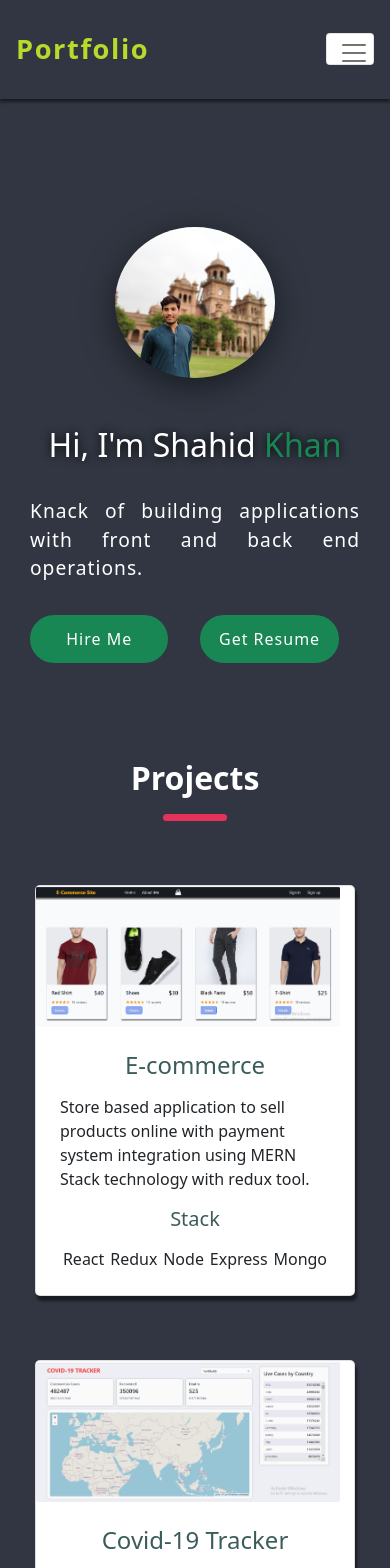
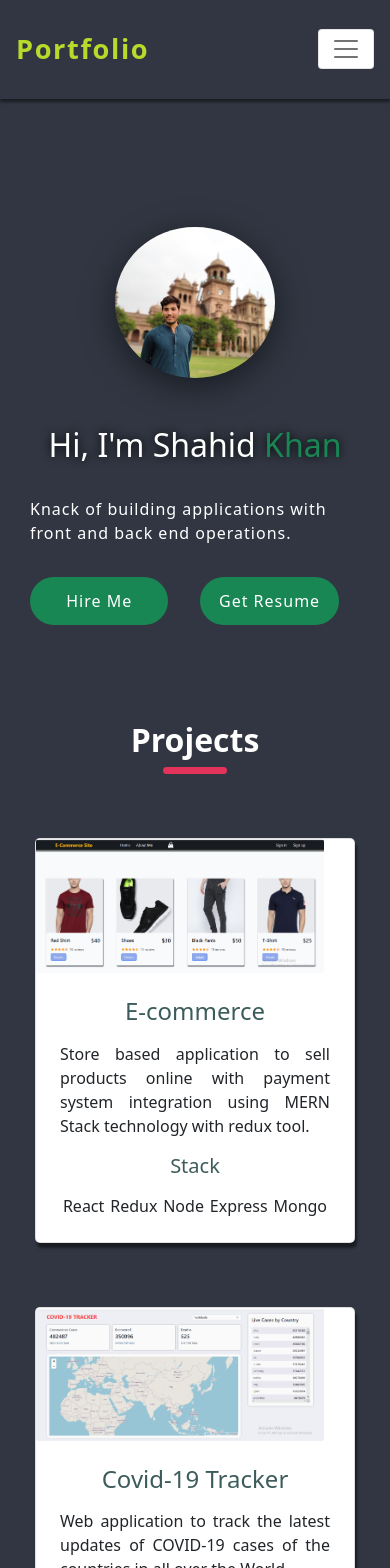
Before and after one commit to ShahidKhan3464/my-portfolio, a React (Create React App) app: page / in a window 390 px wide. Shown: the top 1568 px of the page. Built offline with nearby package versions, Linux system fonts and the light colour scheme.

Commit message:
phone approach

```diff
--- a/src/Style/PhoneStyle.css
+++ b/src/Style/PhoneStyle.css
@@ -10,8 +10,6 @@
     }
 
     .navbar-toggler {
-        width: 3rem;
-        height: 2rem;
         background: white;
     }
 
@@ -62,7 +60,7 @@
     }
 
     .Top-container-left p {
-        text-align: justify;
+        font-size: 1rem;
     }
 
     .Top-container-left button {
@@ -79,11 +77,15 @@
     }
 
     .card img {
-        width: 19rem;
+        width: 18rem;
     }
 
     .card-title {
         font-size: 1.5rem;
+    }
+
+    .card-body p {
+        text-align: justify;
     }
 
     /* About */
@@ -93,14 +95,17 @@
 
     .about p {
         width: 100%;
-        font-size: 1rem;
-        margin: 1rem 1rem;
+        margin: 1rem 0.5rem;
         padding: 1.5rem;
     }
 
+    /* .about h4 {
+        margin: 3rem 1rem 0 1rem;
+    } */
+
     .skill {
-        width: 32rem;
-        margin: 1rem 0 1rem 2rem;
+        width: 24rem;
+        margin: 1rem 1rem;
     }
 
     /* Contact */
@@ -109,7 +114,7 @@
     }
 
     .contact-container {
-        width: 90%;
+        width: 82%;
         flex-direction: column;
         margin: 2rem 2rem;
     }
@@ -127,12 +132,13 @@
 
     /* Footer */
     .footer p {
-        font-size: 1rem;
+        font-size: 0.6rem;
         line-height: 3rem;
     }
 
     /* Underline */
     .Underline {
         width: 4rem;
+        margin-top: 0.5rem;
     }
 }
--- a/src/components/utils.js
+++ b/src/components/utils.js
@@ -34,7 +34,7 @@ export const projects = [
 
 export const skills = [
     'Full Stack Web Development',
-    'Interactive Frontend design through various frameworks',
+    'Frontend design via various frameworks',
     'Javascript and React',
     'Redux for state management',
     'Backend development using Node.js',
```
